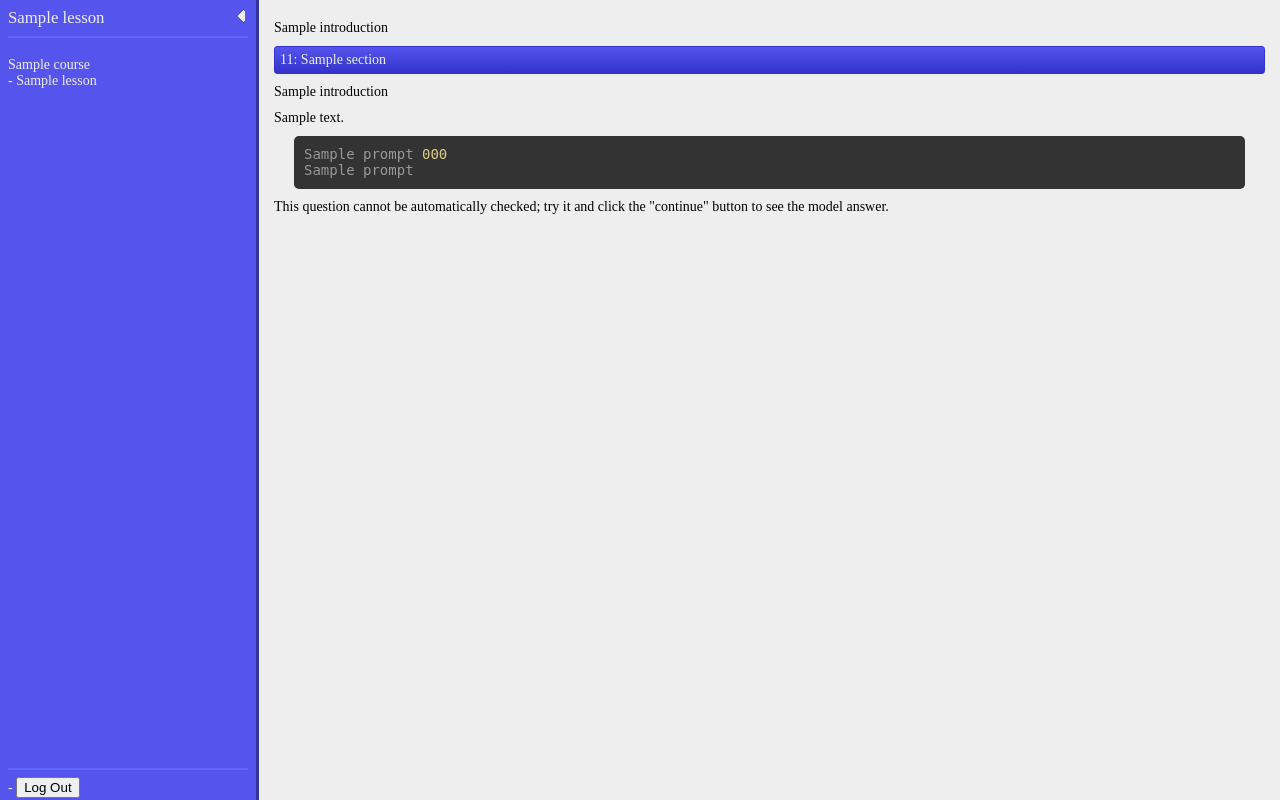
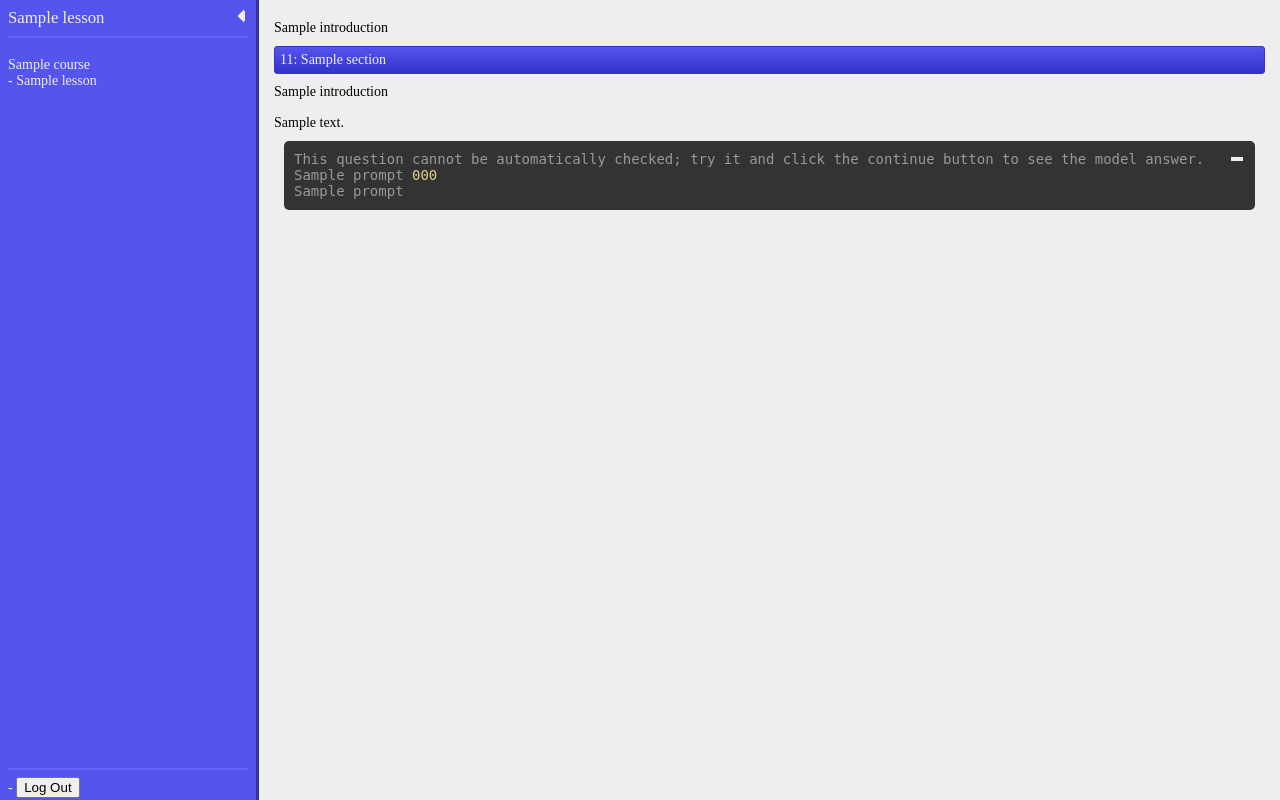
Before and after one commit to RossBrunton/RThing, a Django app: template templates/courses/lesson.html in a window 1280 px wide. Run offline with Django 3.2, Linux system fonts and the light colour scheme; the template is opened without the code that fills it: most values are stand-ins (such as "Sample title", 1, 10 or a date in 2020); some libraries are stand-ins or nearby versions.

Commit message:
Skip button
It needs a proper icon.

```diff
--- a/static/scripts.js
+++ b/static/scripts.js
@@ -132,10 +132,12 @@ window.rthing = (function() {
         // Erase all curent listeners
         $(".prompt textarea").off();
         $(".prompt").off();
+        $(".prompt-button").off();
 
         // Listener for "enter" on textarea
         $(".prompt textarea").on("keypress", function(e) {
             if(e.which == 13 /* Enter */ && !e.shiftKey && !$(this).parents("form").data("multiline")) {
+                $(this).parents("form").children("input[name=mode]").val("answered");
                 $(this).parents("form").submit();
                 return false;
             }
@@ -163,13 +165,20 @@ window.rthing = (function() {
             elem.siblings(".prompt-indicator").html(str);
         });
 
+        // Skip button
+        $(".prompt-button.skip").click(function(e) {
+            $(this).parents("form").children("input[name=mode]").val("skipped");
+            $(this).parents("form").submit();
+        });
+
         // Prompt form submit
         $(".prompt").on("submit", function(e) {
             var form = $(this);
             var formData = form.serialize();
             formData += "&csrfmiddlewaretoken="+$("#csrf").text();
 
-            $.post(form.attr("action"), formData, function(data) {
+            $.ajax(form.attr("action"), {"method":"POST", "data":formData, "dataType":"json",
+                "success":function(data) {
                 // Hide load animation
                 form.children(".loading").remove();
 
@@ -184,7 +193,7 @@ window.rthing = (function() {
                 for(var i = 0; i < data.frags.length; i ++) {
                     insertFragment(data.frags[i]);
                 }
-            }, "json");
+            }});
             animationPointer = 0;
             form.append("<div class='loading'>&nbsp;</div>");
 
@@ -196,7 +205,8 @@ window.rthing = (function() {
 
         // Clicking the promts will focus them
         $(".prompt").on("click", function(e) {
-            $(this).find("textarea:not([disabled])")[0].focus();
+            if($(this).find("textarea:not([disabled])").length)
+                $(this).find("textarea:not([disabled])")[0].focus();
         });
     };
 
@@ -228,6 +238,9 @@ window.rthing = (function() {
 
         // First update
         update();
+
+        // Fix Firefox being dumb
+        $("textarea:last-child").attr("disabled", false)
     });
 
     return rthing;
--- a/static/styles.css
+++ b/static/styles.css
@@ -135,21 +135,34 @@ ul {
 /* Prompt */
 .prompt {
     font-family:monospace;
-    margin-left:25px !important;
-    margin-right:25px !important;
+    margin-left:15px !important;
+    margin-right:15px !important;
     margin-top:10px;
     margin-bottom:5px;
     padding:10px;
     background-color:#333333;
     color:#eeeeee;
     border-radius:5px;
+    position:relative;
+}
+
+[data-type=task] hr {
+    border:0px;
+    margin:0px;
+}
+
+[data-type=task]~[data-type=task] hr {
+    /* All tasks preceded by a task */
+    border:1px solid #ccc;
+    width: 50%;
+    margin:auto;
 }
 
 .prompt .pre-code {
     color:#ddcc88;
 }
 
-.prompt-indicator, .loading {
+.prompt-indicator, .loading, .no-answer-exists {
     color:#999999;
     overflow-y:hidden;
 }
@@ -180,6 +193,16 @@ ul {
     outline:none;
 }
 
+.prompt-button {
+    position:absolute;
+    top:10px;
+    cursor:pointer;
+}
+
+.prompt-button.skip {
+    right:10px;
+}
+
 /* Utility */
 .stretch {
     -ms-flex:1 1 auto;
--- a/templates/tasks/task.html
+++ b/templates/tasks/task.html
@@ -1,7 +1,12 @@
-{% load lformat fragments %}
+{% load lformat fragments staticfiles %}
 <div class='fragment' data-type='task' data-id='{{ task.pk }}' data-order='{{ task.section.order }}-{{ task.order }}'>
+    <hr/>
     {{ task.description|lformat }}
     <form class='prompt' method='POST' action='{% url "tasks:submit" task=task.pk %}'>
+        <input type='hidden' name='mode' value=''/>
+        {% if not task.automark %}<div class='no-answer-exists'>
+            This question cannot be automatically checked; try it and click the continue button to see the model answer.
+        </div>{% endif %}
         {% if pre_lines and pre_lines.0 %}
             <div class='pre-code'>
                 {% for l in pre_lines %}
@@ -11,11 +16,9 @@
         {% endif %}
 
         {% prompt_entry task %}
+        <img class='prompt-button skip' title='Skip' alt='Skip' src='{% static "icons/skip.png" %}' width=16 height=16/>
     </form>
 
-    {% if not task.automark %}<div class='no-answer-exists'>
-        This question cannot be automatically checked; try it and click the "continue" button to see the model answer.
-    </div>{% endif %}
     <div class='wrong-text'></div>
     <div class='skip-text'></div>
     <div class='after-text'></div>
```
Also changed, not shown: tasks/views.py (+23 -9 lines), static/icons/skip.png (added).
